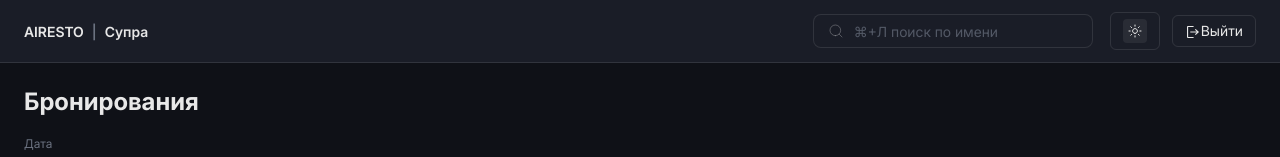
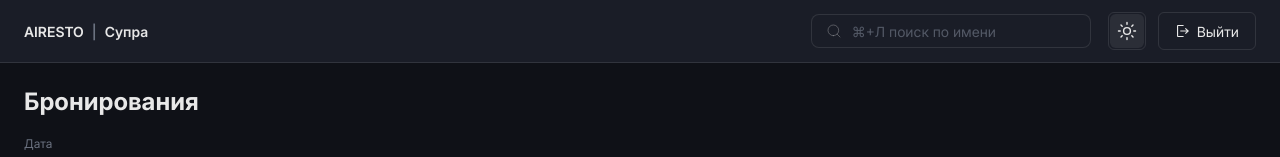
Before and after one commit to ledneev/airesto-test-task, a Vue app: page / in a window 1280 px wide. Shown: the top 157 px of the page. Built offline with nearby package versions, Linux system fonts and the light colour scheme.

Commit message:
fix: theme btn fix

```diff
--- a/src/components/TheHeader.vue
+++ b/src/components/TheHeader.vue
@@ -131,10 +131,10 @@ watch(searchQuery, (newQuery) => {
           </div>
         </div>
       </div>
-      <button class="header__btn" @click="toggleTheme" title="Переключить тему">
-        <IconSvg name="theme" :size="24" />
+      <button class="header__btn header__btn--theme" @click="toggleTheme" title="Переключить тему">
+        <IconSvg name="theme" :size="34" />
       </button>
-      <button class="header__btn">
+      <button class="header__btn header__btn--exit">
         <IconSvg name="exit" :size="16" />
         <span>Выйти</span>
       </button>
@@ -170,22 +170,37 @@ watch(searchQuery, (newQuery) => {
 }
 
 .header__btn {
-  padding: 6px 12px;
+  display: flex;
+  align-items: center;
+  justify-content: center;
+  gap: 6px;
   border-radius: 6px;
   border: 1px solid var(--color-border);
   background: transparent;
   color: var(--color-text);
   cursor: pointer;
   transition: background 0.2s;
+  height: 38px;
+  box-sizing: border-box;
 }
 
 .header__btn:hover {
   background: var(--color-bg-hover);
 }
 
-.header__btn:first-child img {
-  width: 24px;
-  height: 24px;
+.header__btn--theme {
+  padding: 0;
+  width: 38px;
+  min-width: 38px;
+}
+
+.header__btn--theme .icon-svg {
+  width: 34px;
+  height: 34px;
+}
+
+.header__btn--exit {
+  padding: 8px 16px;
 }
 
 .header__search-wrapper {
```
